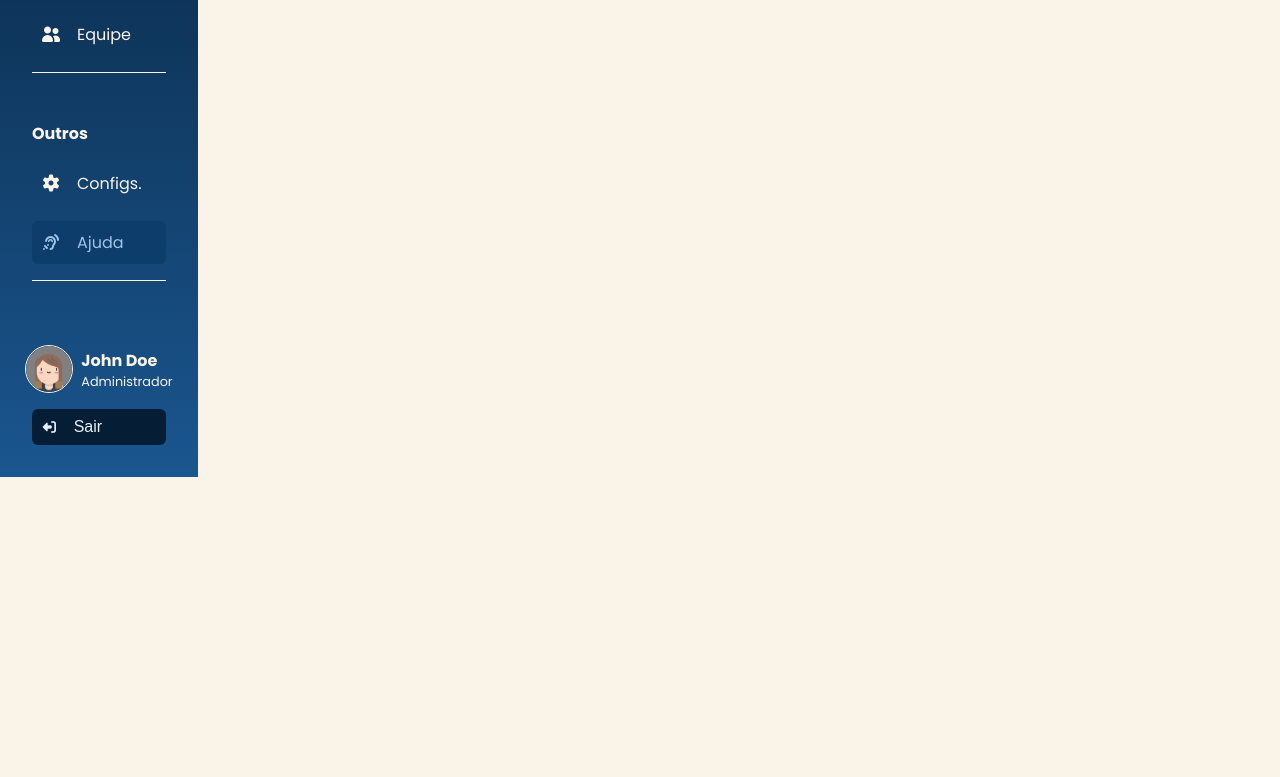
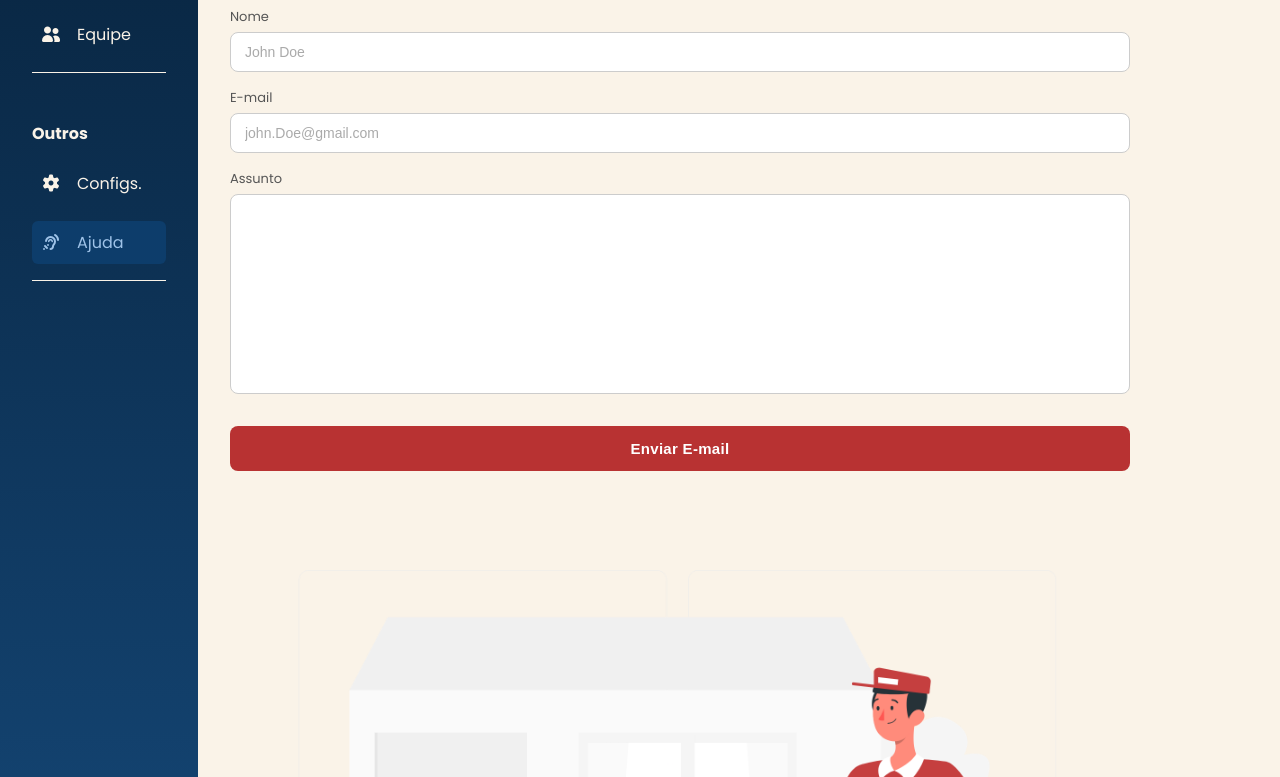
Before and after one commit to 4ppleTech/appleTech, a plain HTML site: page entregas/website/public/dashboard/help.html in a window 1280 px wide. Shown: the part 323-1100 px from the top of the page. Before the commit the page ends 800 px from the top, so only its background shows below. Drawn offline with nearby package versions, Linux system fonts and the light colour scheme; a web font is replaced by a local one.

Commit message:
feat: Iniciei a estilização da help.html

```diff
--- a/entregas/website/public/dashboard/help.html
+++ b/entregas/website/public/dashboard/help.html
@@ -67,9 +67,38 @@
         </div>
         <!-- CONTENT -->
         <div class="content">
-            <h1>Central de Ajuda</h1>
+            <div class="header">
+                <h1>Central de Ajuda</h1>
+            </div>
+
+
+        <div class="content-left">
+        <h2 class="title-help">Ficou Alguma Dúvida? Entre em Contato:</h2>
+
+        <div class="field-gap">
+          <label class="field-label" for="nome">Nome</label>
+          <input class="field-input" type="text" id="nome" placeholder="John Doe" />
+        </div>
+
+        <div class="field-gap">
+          <label class="field-label" for="email">E-mail</label>
+          <input class="field-input" type="email" id="email" placeholder="john.Doe@gmail.com" />
+        </div>
+
+        <div class="field-gap">
+          <label class="field-label" for="assunto">Assunto</label>
+          <textarea class="field-input tall" type="text" id="assunto"></textarea>
+        </div>
+
+        <button class="button-send">Enviar E-mail</button>
+
+        <div class="content-right">
+            <div>
+                <img src="../assets/img/help.png" alt="">
+            </div>
         </div>
     </div>
+
 
 </body>
 </html>
--- a/entregas/website/public/styles/dashboard.css
+++ b/entregas/website/public/styles/dashboard.css
@@ -135,3 +135,93 @@
     row-gap: 2rem;
     padding: 2rem;
 }
+
+.content .header h1 {
+    position: relative;
+}
+.content .header h1::after {
+    content: "";
+    background-color: #B83232;
+
+    position: absolute;
+    top: -0.6rem;
+    left: 0;
+
+    width: 17%;
+    height: 0.5rem;
+    border-radius: 0 1rem 1rem 0;
+}
+
+.content-left {
+  max-width: 900px;
+  padding-top: 10rem;
+}
+
+.title-help{
+  font-size: 35px;
+  font-weight: 600;
+  color: #B83232;
+  text-align: center;
+  margin-bottom: 1.8rem;
+}
+
+.field-gap{
+  margin-bottom: 1rem;
+}
+
+.field-label {
+  display: block;
+  font-size: 13px;
+  color: #555;
+  margin-bottom: 5px;
+}
+
+.field-input {
+  width: 100%;
+  padding: 11px 14px;
+  border: 1px solid #ccc;
+  border-radius: 8px;
+  font-size: 14px;
+  color: #333;
+  background: #ffffff;
+  outline: none;
+  transition: border-color 0.2s, box-shadow 0.2s;
+}
+
+.field-input::placeholder {
+  color: #aaa;
+}
+
+.field-input:focus {
+  border-color: #B83232;
+  box-shadow: 0 0 0 3px rgba(255, 0, 0, 0.12);
+}
+
+.field-input.tall {
+  resize: none;
+  height: 200px;
+  width: 900px;
+}
+
+.button-send{
+  width: 100%;
+  padding: 14px;
+  margin-top: 0.6rem;
+  background: #B83232;
+  color: #ffffff;
+  border: none;
+  border-radius: 8px;
+  font-size: 15px;
+  font-weight: 600;
+  letter-spacing: 0.3px;
+  cursor: pointer;
+  transition: background 0.2s, transform 0.1s;
+}
+
+.btn-enviar:hover {
+  background: #245f27;
+}
+
+.btn-enviar:active {
+  transform: scale(0.98);
+}
```
Also changed, not shown: entregas/website/public/assets/img/help.png (added), entregas/website/public/assets/img/help.svg (added).
